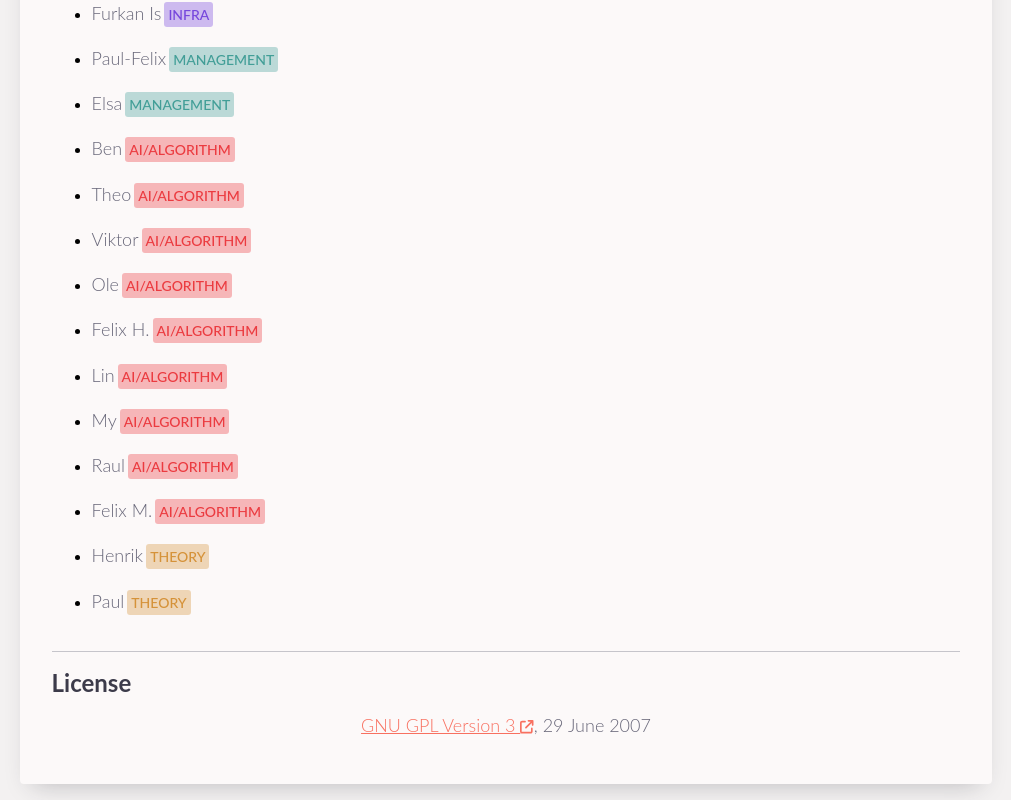
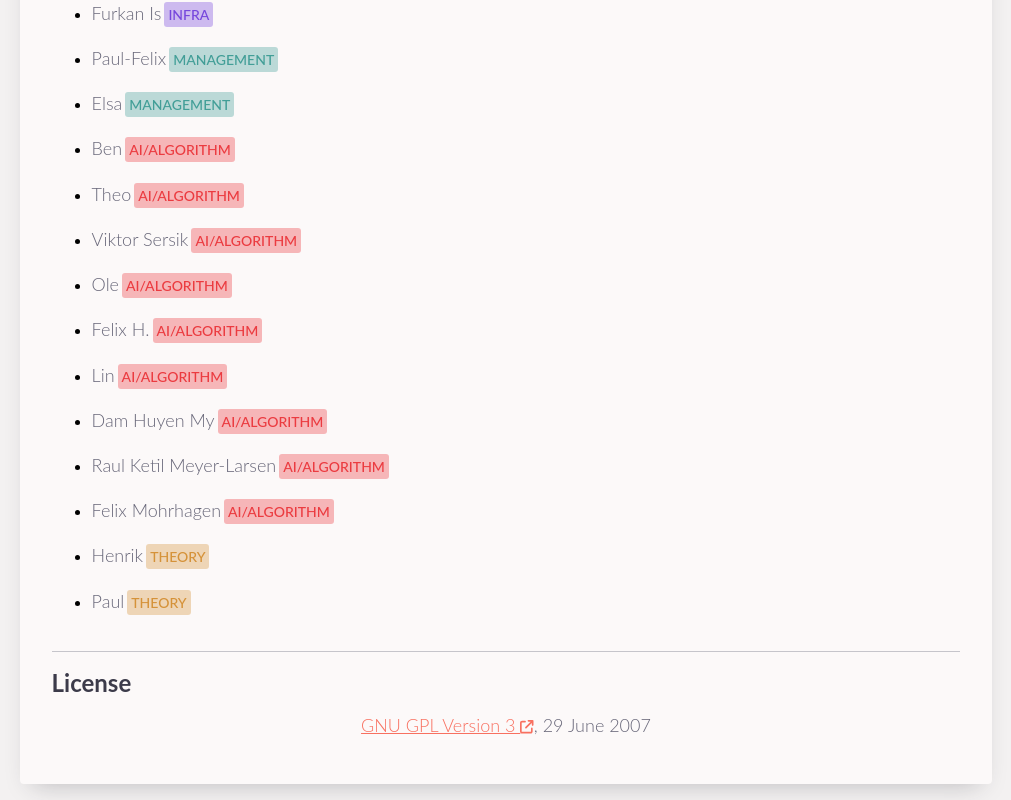
Before and after one commit to clk1006/teris, a Next.js app: page /docs in a window 1280 px wide. Shown: the part 2126-2926 px from the top of the page, without its empty margins (134-1145 px from the left). Built offline with nearby package versions, Linux system fonts and the light colour scheme.

Commit message:
updated a few names

```diff
--- a/pages/docs/index.js
+++ b/pages/docs/index.js
@@ -188,7 +188,7 @@ export default function Docs() {
                                 <RoleBadge role="ai" roleAddSuffix="ai" name="Theo"/>
                             </li>
                             <li>
-                                <RoleBadge role="ai" roleAddSuffix="ai" name="Viktor"/>
+                                <RoleBadge role="ai" roleAddSuffix="ai" name="Viktor Sersik"/>
                             </li>
                             <li>
                                 <RoleBadge role="ai" roleAddSuffix="ai" name="Ole"/>
@@ -200,13 +200,13 @@ export default function Docs() {
                                 <RoleBadge role="ai" roleAddSuffix="ai" name="Lin"/>
                             </li>
                             <li>
-                                <RoleBadge role="ai" roleAddSuffix="ai" name="My"/>
+                                <RoleBadge role="ai" roleAddSuffix="ai" name="Dam Huyen My"/>
                             </li>
                             <li>
-                                <RoleBadge role="ai" roleAddSuffix="ai" name="Raul"/>
+                                <RoleBadge role="ai" roleAddSuffix="ai" name="Raul Ketil Meyer-Larsen"/>
                             </li>
                             <li>
-                                <RoleBadge role="ai" roleAddSuffix="ai" name="Felix M."/>
+                                <RoleBadge role="ai" roleAddSuffix="ai" name="Felix Mohrhagen"/>
                             </li>
                             <li>
                                 <RoleBadge role="theory" name="Henrik"/>
```
